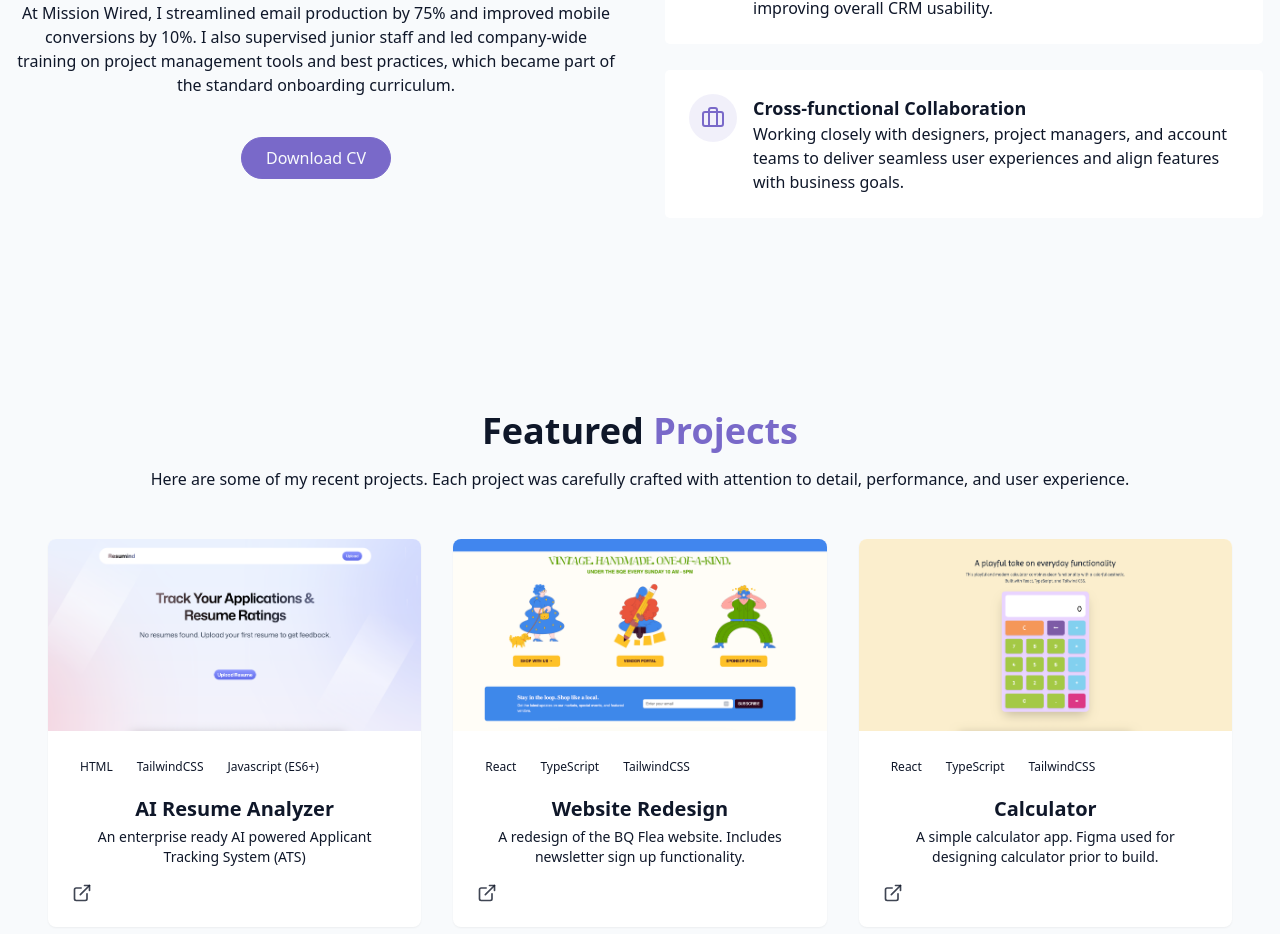
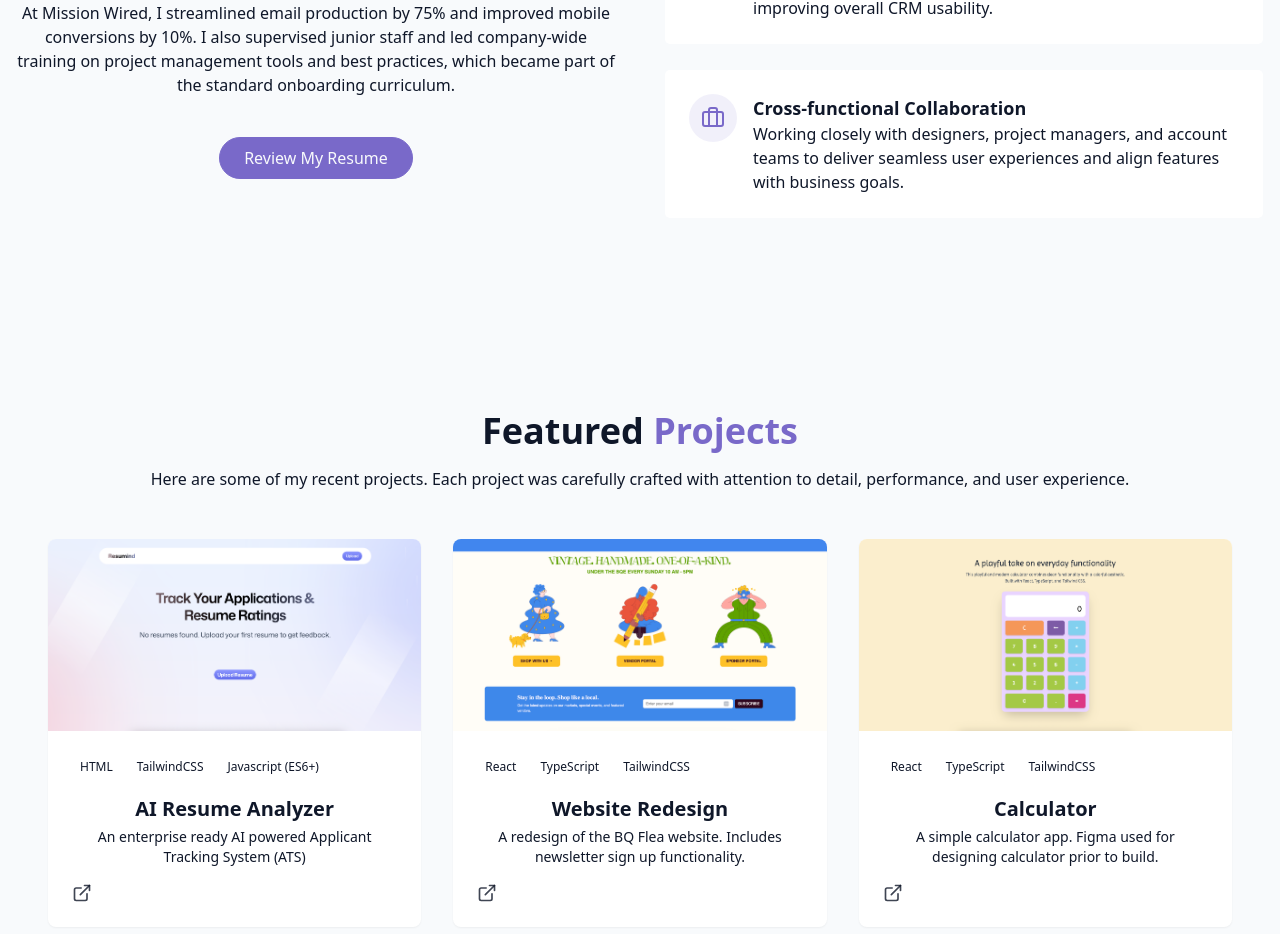
Before and after one commit to anastassiamedvedeva/personal_portfolio, a React (Vite) app: page / in a window 1280 px wide. Shown: the part 1215-2149 px from the top of the page. Built offline with nearby package versions, Linux system fonts and the light colour scheme.

Commit message:
Updating resume button language

```diff
--- a/src/components/AboutSection.jsx
+++ b/src/components/AboutSection.jsx
@@ -25,7 +25,7 @@ export const AboutSection = () => {
             {/*  Get in Touch*/}
             {/*</a>*/}
             <a href="https://docs.google.com/document/d/1Raz8YPmrYASBm5wvMSxOeFKIiMxKidk5/edit?usp=sharing&ouid=115842286905385454027&rtpof=true&sd=true" className="cosmic-button px-6 py-2 rounded-full border border-primary hover:bg-primary/10 transition-colors duration-300">
-              Download CV
+              Review My Resume
             </a>
           </div>
         </div>
```
